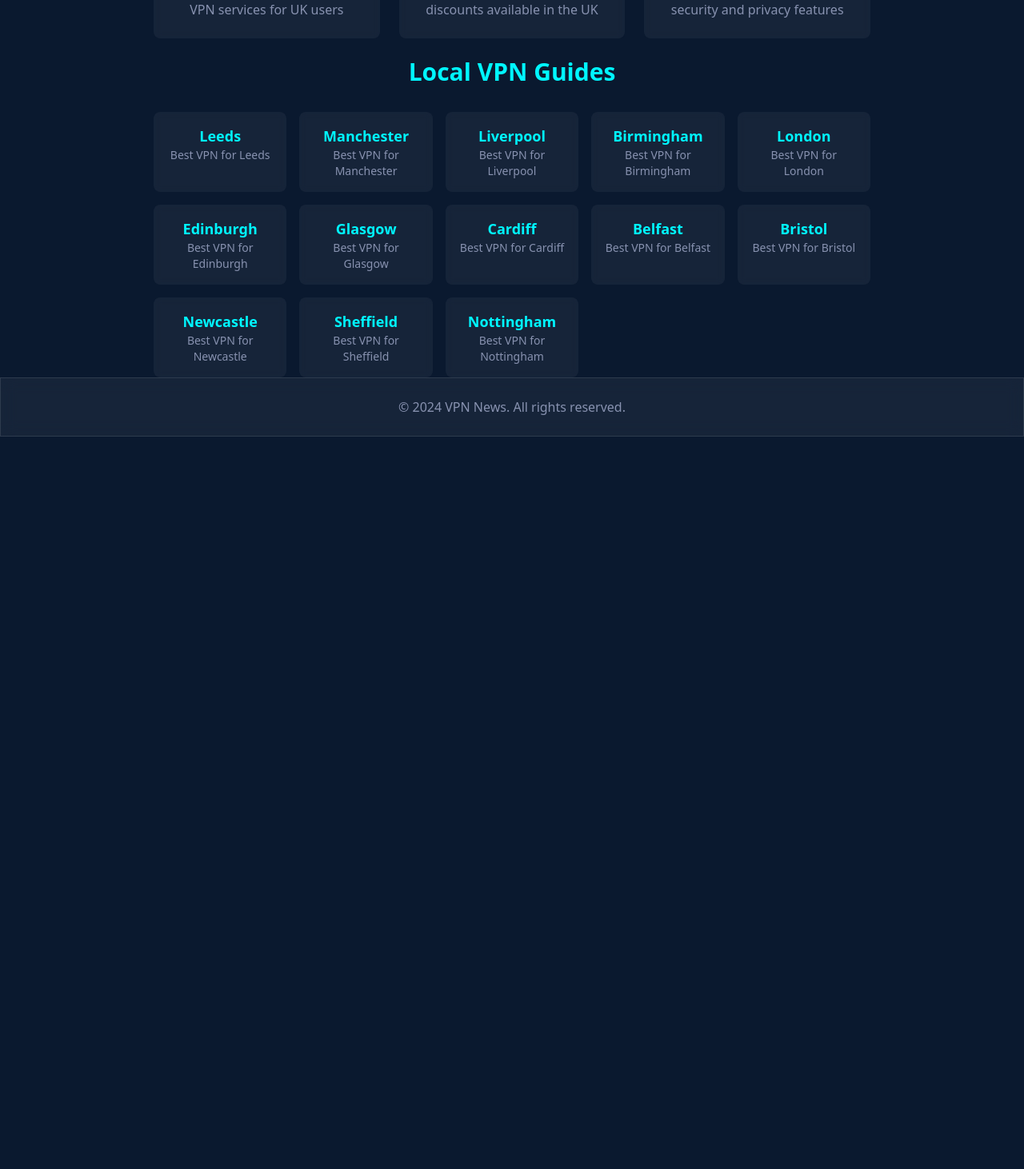
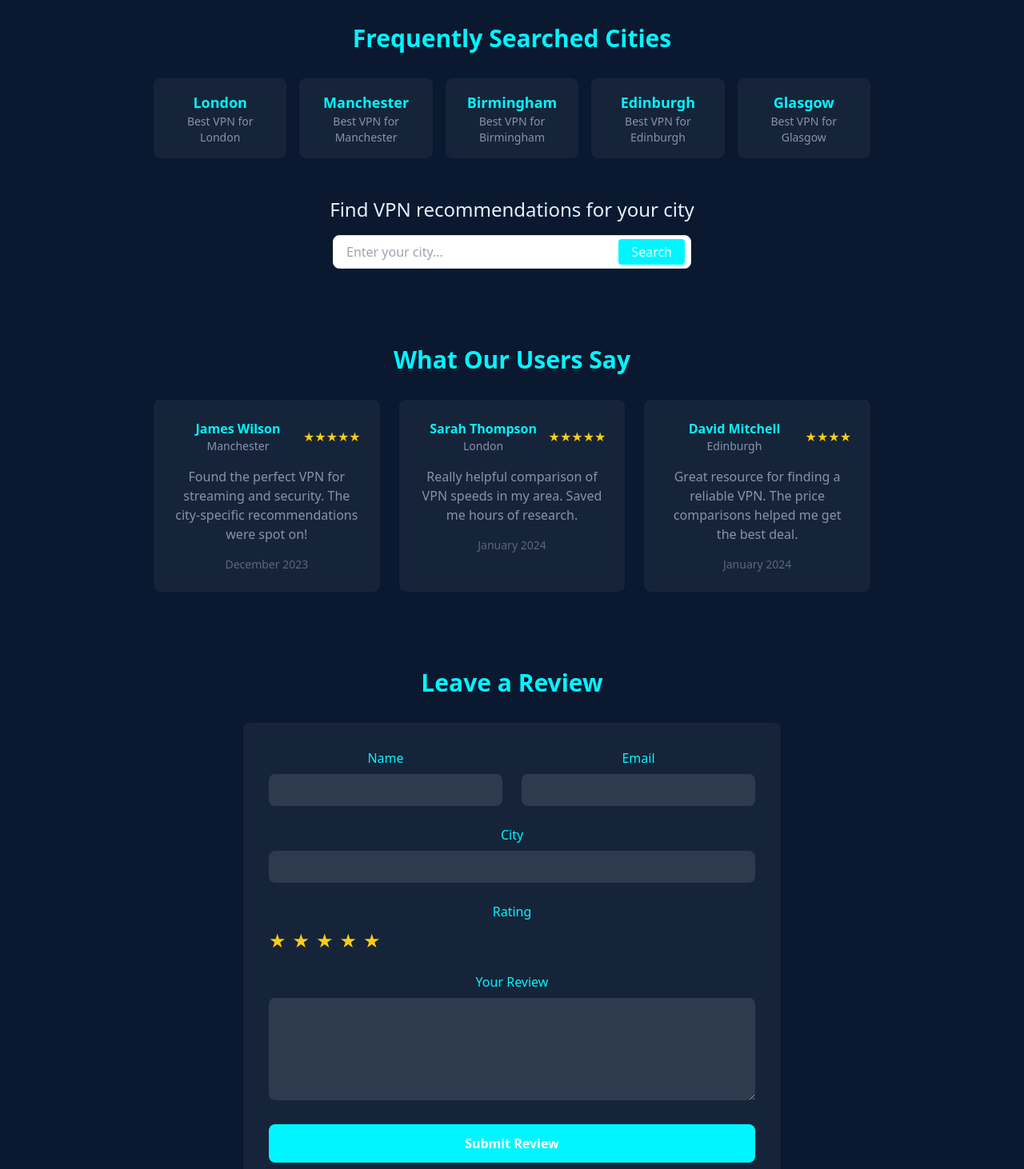
Before and after one commit to GergulasBalint/bestvpn, a React (Vite) app: page / in a window 1280 px wide. Shown: the part 588-2050 px from the top of the page at 80% size. Before the commit the page ends 1134 px from the top, so only its background shows below. Built offline with nearby package versions, Linux system fonts and the light colour scheme.

Commit message:
city stuff + home screen improvements

```diff
--- /dev/null
+++ b/src/components/ReviewForm.tsx
@@ -0,0 +1,102 @@
+import React, { useState } from 'react';
+
+const ReviewForm: React.FC = () => {
+  const [formData, setFormData] = useState({
+    name: '',
+    email: '',
+    location: '',
+    rating: 5,
+    comment: ''
+  });
+
+  const handleSubmit = (e: React.FormEvent) => {
+    e.preventDefault();
+    // Here you would typically send the data to your backend
+    console.log('Review submitted:', formData);
+    // Reset form
+    setFormData({
+      name: '',
+      email: '',
+      location: '',
+      rating: 5,
+      comment: ''
+    });
+    alert('Thank you for your review!');
+  };
+
+  return (
+    <section className="py-12">
+      <h2 className="text-3xl font-bold mb-8 text-cyber-blue">Leave a Review</h2>
+      <form onSubmit={handleSubmit} className="max-w-2xl mx-auto bg-white/5 backdrop-blur-sm p-8 rounded-lg">
+        <div className="grid grid-cols-1 md:grid-cols-2 gap-6 mb-6">
+          <div>
+            <label htmlFor="name" className="block text-cyber-blue mb-2">Name</label>
+            <input
+              type="text"
+              id="name"
+              value={formData.name}
+              onChange={(e) => setFormData({...formData, name: e.target.value})}
+              className="w-full px-4 py-2 bg-white/10 rounded-lg text-white focus:outline-none focus:ring-2 focus:ring-cyber-blue"
+              required
+            />
+          </div>
+          <div>
+            <label htmlFor="email" className="block text-cyber-blue mb-2">Email</label>
+            <input
+              type="email"
+              id="email"
+              value={formData.email}
+              onChange={(e) => setFormData({...formData, email: e.target.value})}
+              className="w-full px-4 py-2 bg-white/10 rounded-lg text-white focus:outline-none focus:ring-2 focus:ring-cyber-blue"
+              required
+            />
+          </div>
+        </div>
+        <div className="mb-6">
+          <label htmlFor="location" className="block text-cyber-blue mb-2">City</label>
+          <input
+            type="text"
+            id="location"
+            value={formData.location}
+            onChange={(e) => setFormData({...formData, location: e.target.value})}
+            className="w-full px-4 py-2 bg-white/10 rounded-lg text-white focus:outline-none focus:ring-2 focus:ring-cyber-blue"
+            required
+          />
+        </div>
+        <div className="mb-6">
+          <label className="block text-cyber-blue mb-2">Rating</label>
+          <div className="flex gap-2">
+            {[1, 2, 3, 4, 5].map((star) => (
+              <button
+                key={star}
+                type="button"
+                onClick={() => setFormData({...formData, rating: star})}
+                className={`text-2xl ${formData.rating >= star ? 'text-yellow-400' : 'text-gray-400'}`}
+              >
+                ★
+              </button>
+            ))}
+          </div>
+        </div>
+        <div className="mb-6">
+          <label htmlFor="comment" className="block text-cyber-blue mb-2">Your Review</label>
+          <textarea
+            id="comment"
+            value={formData.comment}
+            onChange={(e) => setFormData({...formData, comment: e.target.value})}
+            className="w-full px-4 py-2 bg-white/10 rounded-lg text-white focus:outline-none focus:ring-2 focus:ring-cyber-blue h-32"
+            required
+          ></textarea>
+        </div>
+        <button
+          type="submit"
+          className="w-full bg-cyber-blue text-white py-3 rounded-lg font-semibold hover:bg-blue-600 transition-colors duration-300"
+        >
+          Submit Review
+        </button>
+      </form>
+    </section>
+  );
+};
+
+export default ReviewForm;
--- /dev/null
+++ b/src/components/SEO.tsx
@@ -0,0 +1,43 @@
+import { Helmet } from 'react-helmet';
+
+interface SEOProps {
+  title: string;
+  description: string;
+  canonicalUrl?: string;
+  keywords?: string;
+}
+
+const SEO: React.FC<SEOProps> = ({
+  title,
+  description,
+  canonicalUrl = 'https://bestvpnuk.com', // Replace with your actual domain
+  keywords
+}) => {
+  return (
+    <Helmet>
+      {/* Basic meta tags */}
+      <title>{title}</title>
+      <meta name="description" content={description} />
+      {keywords && <meta name="keywords" content={keywords} />}
+      <link rel="canonical" href={canonicalUrl} />
+
+      {/* Open Graph meta tags */}
+      <meta property="og:title" content={title} />
+      <meta property="og:description" content={description} />
+      <meta property="og:type" content="website" />
+      <meta property="og:url" content={canonicalUrl} />
+      <meta property="og:site_name" content="Best VPN UK" />
+
+      {/* Twitter Card meta tags */}
+      <meta name="twitter:card" content="summary_large_image" />
+      <meta name="twitter:title" content={title} />
+      <meta name="twitter:description" content={description} />
+
+      {/* Additional SEO meta tags */}
+      <meta name="robots" content="index, follow" />
+      <meta name="language" content="English" />
+    </Helmet>
+  );
+};
+
+export default SEO;
--- /dev/null
+++ b/src/components/Testimonials.tsx
@@ -0,0 +1,66 @@
+import React from 'react';
+
+interface Testimonial {
+  id: number;
+  name: string;
+  location: string;
+  comment: string;
+  rating: number;
+  date: string;
+}
+
+const testimonials: Testimonial[] = [
+  {
+    id: 1,
+    name: "James Wilson",
+    location: "Manchester",
+    comment: "Found the perfect VPN for streaming and security. The city-specific recommendations were spot on!",
+    rating: 5,
+    date: "December 2023"
+  },
+  {
+    id: 2,
+    name: "Sarah Thompson",
+    location: "London",
+    comment: "Really helpful comparison of VPN speeds in my area. Saved me hours of research.",
+    rating: 5,
+    date: "January 2024"
+  },
+  {
+    id: 3,
+    name: "David Mitchell",
+    location: "Edinburgh",
+    comment: "Great resource for finding a reliable VPN. The price comparisons helped me get the best deal.",
+    rating: 4,
+    date: "January 2024"
+  }
+];
+
+const Testimonials: React.FC = () => {
+  return (
+    <section className="py-12">
+      <h2 className="text-3xl font-bold mb-8 text-cyber-blue">What Our Users Say</h2>
+      <div className="grid grid-cols-1 md:grid-cols-3 gap-6">
+        {testimonials.map((testimonial) => (
+          <div key={testimonial.id} className="bg-white/5 backdrop-blur-sm p-6 rounded-lg">
+            <div className="flex items-center mb-4">
+              <div className="flex-1">
+                <h3 className="font-semibold text-cyber-blue">{testimonial.name}</h3>
+                <p className="text-sm text-cyber-gray">{testimonial.location}</p>
+              </div>
+              <div className="flex">
+                {[...Array(testimonial.rating)].map((_, i) => (
+                  <span key={i} className="text-yellow-400">★</span>
+                ))}
+              </div>
+            </div>
+            <p className="text-cyber-gray mb-4">{testimonial.comment}</p>
+            <p className="text-sm text-cyber-gray/60">{testimonial.date}</p>
+          </div>
+        ))}
+      </div>
+    </section>
+  );
+};
+
+export default Testimonials;
--- a/src/pages/CityVPN.tsx
+++ b/src/pages/CityVPN.tsx
@@ -3,6 +3,7 @@ import { useParams, Navigate } from 'react-router-dom';
 import { getCity } from '../data/cityData';
 import { generateCityData } from '../utils/cityGenerator';
 import CityVPNGuide from '../components/CityVPNGuide';
+import SEO from '../components/SEO';
 
 const CityVPN: React.FC = () => {
   const { cityName } = useParams<{ cityName: string }>();
@@ -11,15 +12,20 @@ const CityVPN: React.FC = () => {
     return <Navigate to="/" replace />;
   }
 
-  // First try to get pre-defined city data
-  let city = getCity(cityName);
+  let city = getCity(cityName) || generateCityData(cityName);
+  const formattedCityName = cityName.charAt(0).toUpperCase() + cityName.slice(1);
 
-  // If city doesn't exist in our database, generate it
-  if (!city) {
-    city = generateCityData(cityName);
-  }
-
-  return <CityVPNGuide city={city} />;
+  return (
+    <>
+      <SEO
+        title={`Best VPN for ${formattedCityName} - Top VPN Services & Recommendations`}
+        description={`Find the best VPN services for ${formattedCityName}. Compare speeds, prices, and features. Get expert recommendations for secure internet access in ${formattedCityName}.`}
+        keywords={`VPN ${formattedCityName}, best VPN ${formattedCityName}, ${formattedCityName} VPN service, secure VPN ${formattedCityName}`}
+        canonicalUrl={`https://bestvpnuk.com/city/${cityName.toLowerCase()}`}
+      />
+      <CityVPNGuide city={city} />
+    </>
+  );
 };
 
 export default CityVPN;
--- a/src/pages/Home.tsx
+++ b/src/pages/Home.tsx
@@ -1,21 +1,26 @@
 import { Link } from 'react-router-dom';
 import { getAllCityNames } from '../data/cityData';
 import CitySearch from '../components/CitySearch';
+import SEO from '../components/SEO';
+import Testimonials from '../components/Testimonials';
+import ReviewForm from '../components/ReviewForm';
 
 const Home = () => {
-  const cities = getAllCityNames();
+  // We'll just use a few popular cities for the featured section
+  const popularCities = ["London", "Manchester", "Birmingham", "Edinburgh", "Glasgow"];
 
   return (
     <div className="min-h-screen flex flex-col items-center justify-center text-center px-4">
+      <SEO
+        title="Best VPN UK - Compare Top VPN Services for UK Users"
+        description="Find the perfect VPN for your needs in the UK. Compare prices, features, and security options. Expert reviews and city-specific recommendations for optimal online privacy."
+        keywords="VPN UK, best VPN services, UK VPN comparison, online privacy UK, secure VPN UK"
+      />
+
       <section className="max-w-4xl mx-auto">
         <h1 className="text-5xl font-bold mb-6 bg-gradient-to-r from-cyber-blue to-purple-500 text-transparent bg-clip-text">
           Best VPN UK
         </h1>
-
-        <div className="mb-12">
-          <h2 className="text-2xl mb-4">Find VPN recommendations for your city</h2>
-          <CitySearch />
-        </div>
 
         <p className="text-xl text-cyber-gray mb-8 max-w-2xl mx-auto">
           Your trusted source for VPN comparisons, reviews, and expert recommendations.
@@ -23,15 +28,7 @@ const Home = () => {
           and up-to-date information on the best VPN services available.
         </p>
 
-        <div className="space-y-6">
-          <Link
-            to="/best-vpns"
-            className="inline-block bg-cyber-blue text-white px-8 py-4 rounded-lg font-semibold text-lg hover:bg-blue-600 transition-colors duration-300"
-          >
-            Compare Top VPNs
-          </Link>
-
-          <div className="grid grid-cols-1 md:grid-cols-3 gap-6 mt-12">
+        <div className="grid grid-cols-1 md:grid-cols-3 gap-6 mt-12 mb-16">
           <div className="bg-white/5 backdrop-blur-sm p-6 rounded-lg">
             <h3 className="text-xl font-semibold mb-2 text-cyber-blue">Expert Reviews</h3>
             <p className="text-cyber-gray">In-depth analysis of the best VPN services for UK users</p>
@@ -48,11 +45,20 @@ const Home = () => {
           </div>
         </div>
 
-          {/* Local VPN Guides */}
-          <section className="mt-16">
-            <h2 className="text-3xl font-bold mb-8 text-cyber-blue">Local VPN Guides</h2>
-            <div className="grid grid-cols-2 md:grid-cols-3 lg:grid-cols-5 gap-4">
-              {cities.map((city) => (
+        <div className="mb-16">
+          <Link
+            to="/best-vpns"
+            className="inline-block bg-cyber-blue text-white px-8 py-4 rounded-lg font-semibold text-lg hover:bg-blue-600 transition-colors duration-300"
+          >
+            Compare Top VPNs
+          </Link>
+        </div>
+
+        {/* Frequently searched cities section */}
+        <section className="mb-12">
+          <h2 className="text-3xl font-bold mb-8 text-cyber-blue">Frequently Searched Cities</h2>
+          <div className="grid grid-cols-2 md:grid-cols-3 lg:grid-cols-5 gap-4 mb-12">
+            {popularCities.map((city) => (
               <Link
                 key={city}
                 to={`/city/${city.toLowerCase()}`}
@@ -68,7 +74,18 @@ const Home = () => {
             ))}
           </div>
         </section>
+
+        {/* Search section */}
+        <div className="mb-12">
+          <h2 className="text-2xl mb-4">Find VPN recommendations for your city</h2>
+          <CitySearch />
         </div>
+
+        {/* Testimonials section */}
+        <Testimonials />
+
+        {/* Review Form section */}
+        <ReviewForm />
       </section>
     </div>
   );
```
Also changed, not shown: src/utils/generateSitemap.ts (added, +29 -0 lines). Lines whose indentation alone changed are shown as unchanged.
